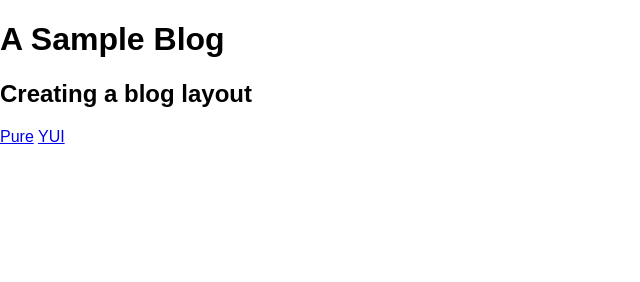
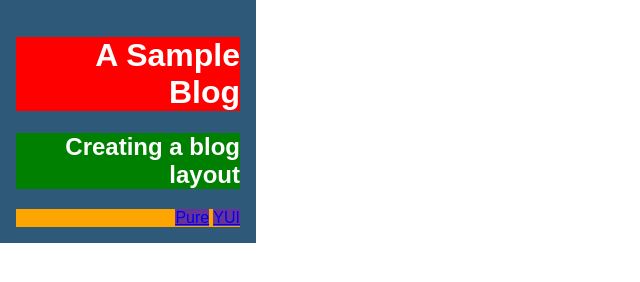
Before and after one commit to tiy-tn-fee-2017-winter/lesson-01-02, a plain HTML site: page index.html in a window 1280 px wide. Shown: the whole page, without its empty margins (0-640 px from the left). Drawn offline with Linux system fonts and the light colour scheme.

Commit message:
Sidebar styles padding

```diff
--- a/style.css
+++ b/style.css
@@ -8,3 +8,33 @@ ul {
   padding-left: 0;
   list-style: none;
 }
+
+.sidebar {
+  overflow: auto;
+  min-width: 14rem;
+  width: calc(100% / 3);
+  max-width: 14rem;
+
+  height: 100%;
+  padding: 1rem;
+
+  background: #2e5978;
+  text-align: right;
+  color: #fefefe;
+}
+
+.sidebar__title {
+  background: red;
+}
+
+.sidebar__subtitle {
+  background: green;
+}
+
+.stacked {
+  background: orange;
+}
+
+.link-box {
+  background: rebeccapurple;
+}
```
